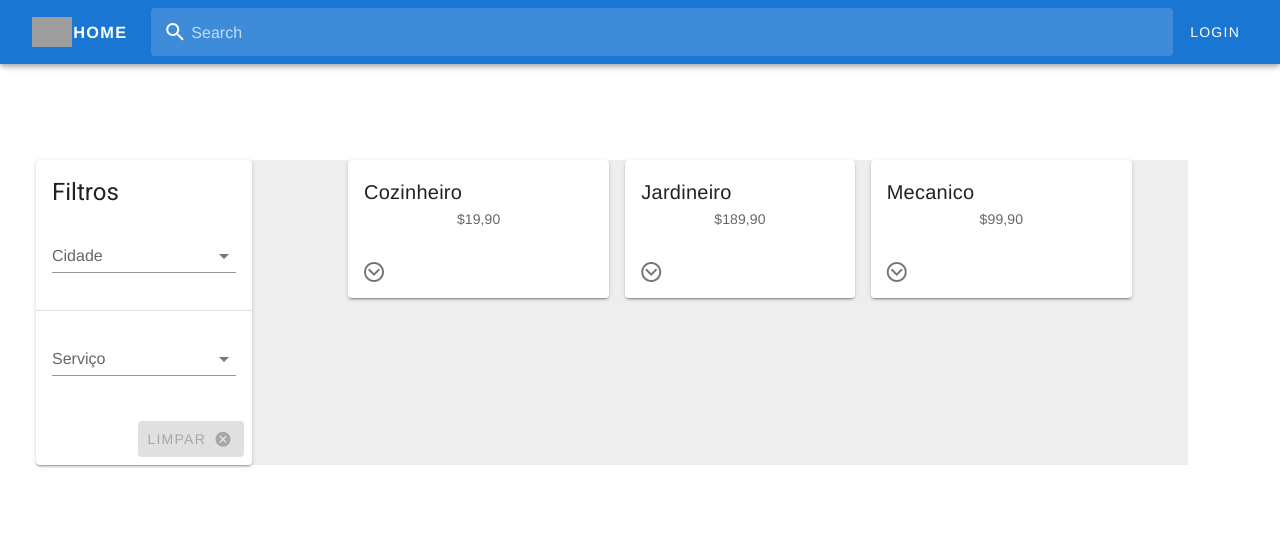
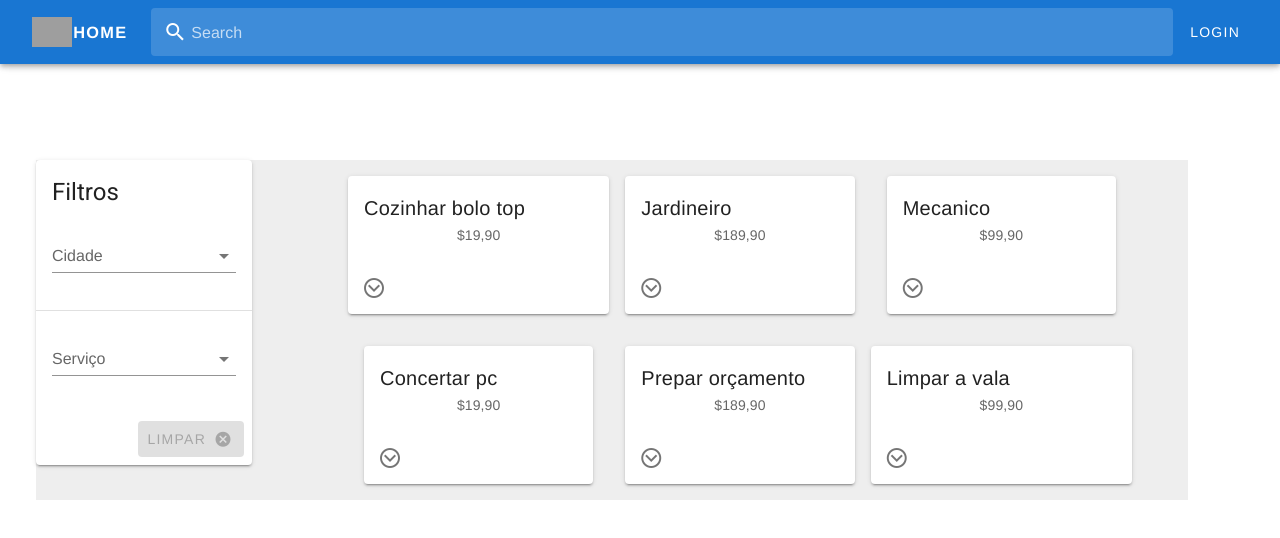
Before and after one commit to dmug1/brworks, a Vue app in the folder app-brworks/: page / in a window 1280 px wide. Shown: the top 538 px of the page. Built offline with nearby package versions, Linux system fonts and the light colour scheme; grey boxes are pictures that could not be loaded.

Commit message:
Add more data in cards

```diff
--- a/app-brworks/src/components/ContentBlock.vue
+++ b/app-brworks/src/components/ContentBlock.vue
@@ -19,9 +19,12 @@ export default {
         name: 'contentblock',
           data: () => ({
             jobInfo: [
-              {id:1, title:'Cozinheiro',price:'$19,90', textInfo:' Fazer um bolo'},
+              {id:1, title:'Cozinhar bolo top',price:'$19,90', textInfo:' Fazer um bolo'},
               {id:2, title:'Jardineiro',price:'$189,90', textInfo:' Cortar a grama'},
               {id:3, title:'Mecanico',price:'$99,90', textInfo:' Lixar a tinta'},
+              {id:4, title:'Concertar pc',price:'$19,90', textInfo:' Fazer um bolo'},
+              {id:5, title:'Prepar orçamento',price:'$189,90', textInfo:' Cortar a grama'},
+              {id:6, title:'Limpar a vala',price:'$99,90', textInfo:' Lixar a tinta'},
             ]
         }),
         components: {
--- a/app-brworks/src/styles/components/_cards.scss
+++ b/app-brworks/src/styles/components/_cards.scss
@@ -3,6 +3,11 @@
 
 }
 
+.cardHolder{
+    padding-top: 1rem;
+    padding-bottom: 1rem;
+
+}
 .cardHolder:not(:first-child):not(:last-child) {
     padding-left: 1rem;
     padding-right: 1rem;
```
